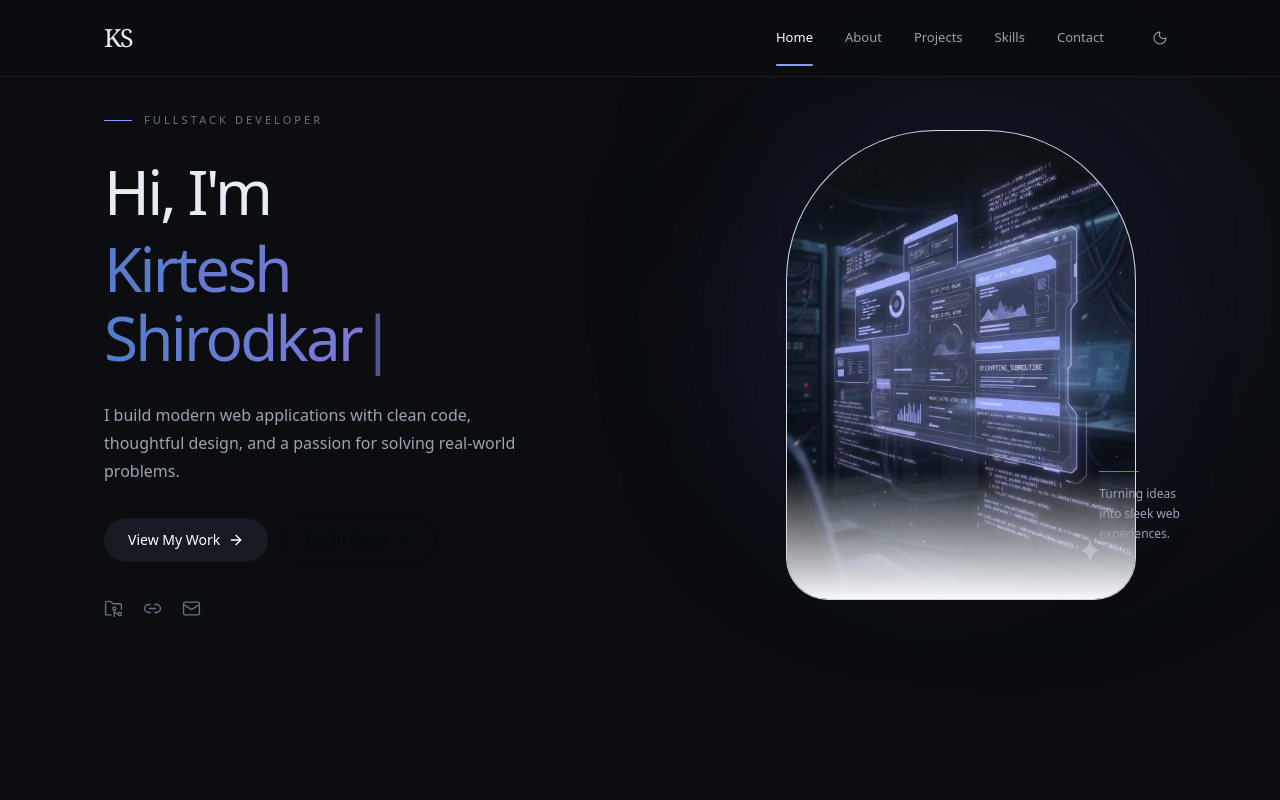
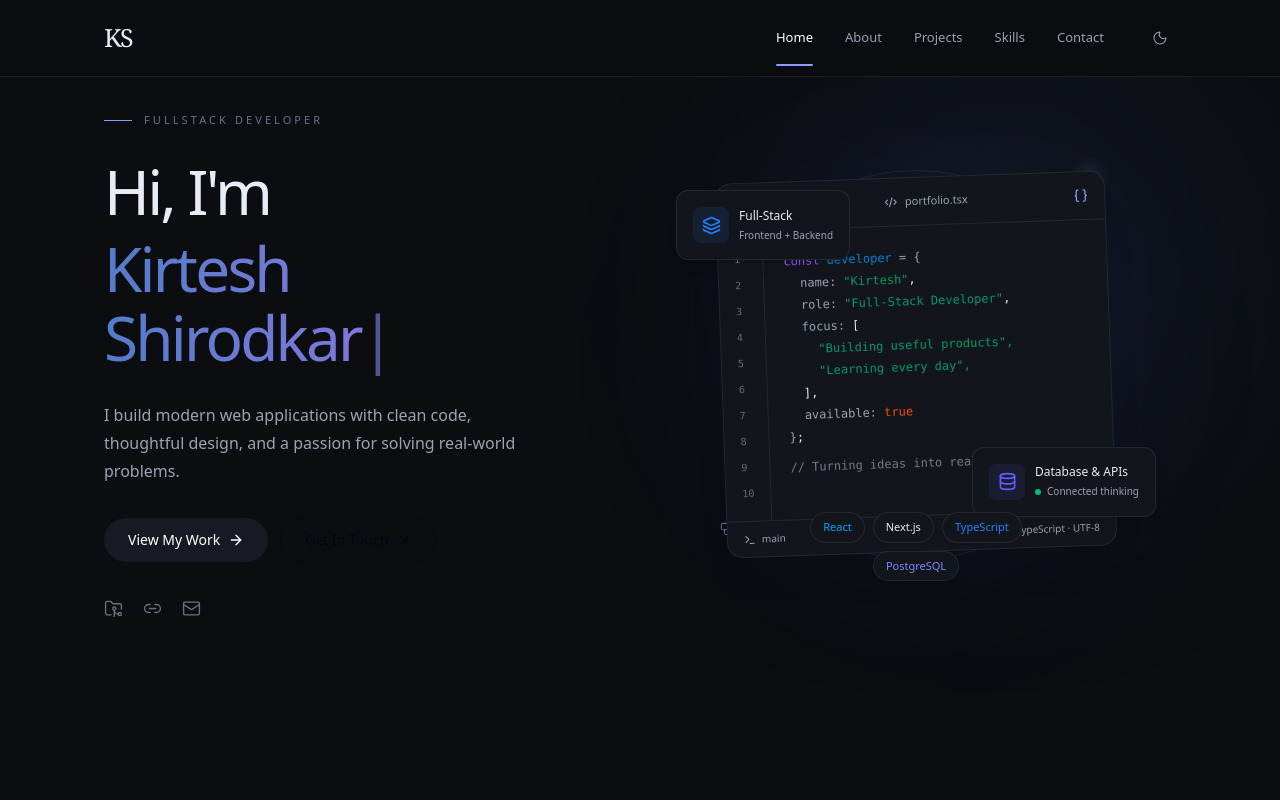
Before and after one commit to kirteshshirodkar/personal_portfolio, a Next.js app: page / in a window 1280 px wide. Shown: the top 800 px of the page. Built offline with nearby package versions, Linux system fonts and the light colour scheme.

Commit message:
fixed the potrait in hero section

```diff
--- a/src/components/sections/Hero.tsx
+++ b/src/components/sections/Hero.tsx
@@ -1,15 +1,14 @@
 import Link from "next/link";
-import Image from "next/image";
+
 import {
   ArrowDownRight,
   ArrowRight,
   FolderGit2,
   Link2,
   Mail,
+} from "lucide-react";
 
-} from "lucide-react";
-import hero from "../../../public/images/hero.png";
-
+import HeroVisual from "./HeroVisual";
 const socialLinks = [
   {
     label: "GitHub",
@@ -121,77 +120,9 @@ export default function Hero() {
           </div>
         </div>
 
-        {/* Portrait composition */}
-        <div className="relative mx-auto mt-2 w-full max-w-[430px] md:mt-0 md:max-w-none">
-          <div
-            aria-hidden="true"
-            className="absolute left-1/2 top-1/2 h-64 w-64
-              -translate-x-1/2 -translate-y-1/2 rounded-full
-              bg-indigo-500/10 blur-[90px] dark:bg-indigo-500/15
-              sm:h-80 sm:w-80"
-          />
-
-          {/* Portrait frame */}
-          <div
-            className="relative mx-auto h-[370px] w-[280px] overflow-hidden
-              rounded-t-[150px] rounded-b-[42px]
-              border border-gray-300/80
-              bg-gradient-to-b from-[#e8ebf8] via-[#f1f2f8] to-[#f8f9fc]
-              transition-colors duration-300
-              dark:border-white/10 dark:from-[#20283b]
-              dark:via-[#141925] dark:to-[#0b0d10]
-              sm:h-[440px] sm:w-[330px]
-              md:ml-auto md:mr-10 lg:h-[470px] lg:w-[350px]"
-          >
-            {/* Decorative rings */}
-            <div
-              aria-hidden="true"
-              className="absolute -right-16 top-20 h-56 w-56
-                rounded-full border border-[#6478e8]/15
-                dark:border-[#a6b4ff]/15"
-            />
-
-            <div
-              aria-hidden="true"
-              className="absolute -left-20 top-36 h-60 w-60
-                rounded-full border border-black/[0.06]
-                dark:border-white/[0.06]"
-            />
-
-            {/* Portrait placeholder */}
-            <Image
-              src={hero}
-              fill
-
-              alt="Picture of the author"
-            />
-
-            {/* Theme-aware bottom fade */}
-            <div
-              className="absolute inset-x-0 bottom-0 h-32
-                bg-gradient-to-t from-[#f8f9fc] to-transparent
-                dark:from-[#0b0d10]"
-            />
-          </div>
-
-          {/* Caption */}
-          <div className="absolute bottom-14 right-0 hidden max-w-[145px] md:block lg:right-[-4px]">
-            <span className="mb-3 block h-px w-10 bg-[#8b9dff]/70" />
-            <p className="text-xs leading-5 text-[var(--muted)]">
-              Turning ideas
-              <br />
-              into sleek web
-              <br />
-              experiences.
-            </p>
-          </div>
-
-          <span
-            aria-hidden="true"
-            className="absolute right-5 top-8 text-3xl font-extralight text-[#7d85df] dark:text-[#c4ceff]"
-          >
-
-          </span>
+        {/* Developer visual */}
+        <div className="relative mx-auto w-full max-w-[480px] md:mt-0">
+          <HeroVisual />
         </div>
       </div>
 
--- /dev/null
+++ b/src/components/sections/HeroVisual.tsx
@@ -0,0 +1,185 @@
+
+import {
+  Braces,
+  Code2,
+  Database,
+  Layers3,
+  Terminal,
+  Workflow,
+} from "lucide-react";
+
+const technologies = [
+  { name: "React", color: "text-sky-500" },
+  { name: "Next.js", color: "text-[var(--foreground)]" },
+  { name: "TypeScript", color: "text-blue-500" },
+  { name: "PostgreSQL", color: "text-indigo-400" },
+];
+
+export default function HeroVisual() {
+  return (
+    <div className="relative mx-auto flex min-h-[390px] w-full max-w-[480px] items-center justify-center sm:min-h-[460px]">
+      {/* Ambient glow */}
+      <div
+        aria-hidden="true"
+        className="absolute left-1/2 top-1/2 h-64 w-64 -translate-x-1/2 -translate-y-1/2 rounded-full bg-indigo-500/10 blur-[100px] sm:h-80 sm:w-80"
+      />
+
+      {/* Decorative orbit rings */}
+      <div
+        aria-hidden="true"
+        className="absolute h-[300px] w-[300px] rounded-full border border-[var(--accent)]/10 sm:h-[390px] sm:w-[390px]"
+      />
+      <div
+        aria-hidden="true"
+        className="absolute h-[240px] w-[240px] rounded-full border border-[var(--border)] sm:h-[320px] sm:w-[320px]"
+      />
+
+      {/* Main code editor */}
+      <div className="group relative z-10 w-full max-w-[390px] rotate-[-2deg] overflow-hidden rounded-2xl border border-[var(--border)] bg-[var(--surface)] shadow-2xl shadow-black/[0.06] transition-transform duration-500 hover:rotate-0 dark:shadow-black/20">
+        {/* Window header */}
+        <div className="flex h-12 items-center justify-between border-b border-[var(--border)] px-4">
+          <div className="flex items-center gap-2">
+            <span className="h-2.5 w-2.5 rounded-full bg-red-400/80" />
+            <span className="h-2.5 w-2.5 rounded-full bg-yellow-400/80" />
+            <span className="h-2.5 w-2.5 rounded-full bg-green-400/80" />
+          </div>
+
+          <div className="flex items-center gap-2 text-[11px] text-[var(--muted)]">
+            <Code2 size={13} />
+            <span>portfolio.tsx</span>
+          </div>
+
+          <Braces size={15} className="text-[var(--accent)]" />
+        </div>
+
+        {/* Editor content */}
+        <div className="flex">
+          {/* Line numbers */}
+          <div className="flex flex-col gap-[11px] border-r border-[var(--border)] px-3 py-5 font-mono text-[10px] text-[var(--muted)]/60 sm:px-4">
+            {Array.from({ length: 10 }, (_, i) => (
+              <span key={i}>{i + 1}</span>
+            ))}
+          </div>
+
+          {/* Code */}
+          <div className="min-w-0 flex-1 overflow-hidden px-4 py-5 font-mono text-[11px] leading-[22px] sm:px-5 sm:text-xs">
+            <p>
+              <span className="text-violet-500">const</span>{" "}
+              <span className="text-sky-600 dark:text-sky-400">developer</span>{" "}
+              <span className="text-[var(--muted)]">= {"{"}</span>
+            </p>
+
+            <p className="pl-4">
+              <span className="text-[var(--muted)]">name:</span>{" "}
+              <span className="text-emerald-600 dark:text-emerald-400">
+                &quot;Kirtesh&quot;
+              </span>
+              ,
+            </p>
+
+            <p className="pl-4">
+              <span className="text-[var(--muted)]">role:</span>{" "}
+              <span className="text-emerald-600 dark:text-emerald-400">
+                &quot;Full-Stack Developer&quot;
+              </span>
+              ,
+            </p>
+
+            <p className="pl-4">
+              <span className="text-[var(--muted)]">focus:</span> [
+            </p>
+
+            <p className="pl-8 text-emerald-600 dark:text-emerald-400">
+              &quot;Building useful products&quot;,
+            </p>
+            <p className="pl-8 text-emerald-600 dark:text-emerald-400">
+              &quot;Learning every day&quot;,
+            </p>
+
+            <p className="pl-4">],</p>
+
+            <p className="pl-4">
+              <span className="text-[var(--muted)]">available:</span>{" "}
+              <span className="text-orange-600 dark:text-orange-300">
+                true
+              </span>
+            </p>
+
+            <p>
+              <span className="text-[var(--muted)]">{"}"}</span>
+              <span className="text-[var(--foreground)]">;</span>
+            </p>
+
+            <p className="pt-2 text-[var(--muted)]/70">
+              // Turning ideas into reality
+              <span className="ml-1 inline-block h-3.5 w-[5px] animate-pulse bg-[var(--accent)] align-middle" />
+            </p>
+          </div>
+        </div>
+
+        {/* Editor footer */}
+        <div className="flex items-center justify-between border-t border-[var(--border)] px-4 py-2.5 text-[10px] text-[var(--muted)]">
+          <span className="flex items-center gap-1.5">
+            <Terminal size={12} />
+            main
+          </span>
+          <span>TypeScript · UTF-8</span>
+        </div>
+      </div>
+
+      {/* Floating technology card */}
+      <div className="absolute -left-1 top-[12%] z-20 rounded-xl border border-[var(--border)] bg-[var(--surface)] p-3 shadow-lg shadow-black/[0.04] sm:left-0 sm:p-4">
+        <div className="flex items-center gap-2.5">
+          <div className="flex h-9 w-9 items-center justify-center rounded-lg bg-blue-500/10">
+            <Layers3 size={19} className="text-blue-500" />
+          </div>
+          <div>
+            <p className="text-xs font-medium">Full-Stack</p>
+            <p className="mt-1 text-[10px] text-[var(--muted)]">
+              Frontend + Backend
+            </p>
+          </div>
+        </div>
+      </div>
+
+      {/* Floating database card */}
+      <div className="absolute -right-1 bottom-[17%] z-20 rounded-xl border border-[var(--border)] bg-[var(--surface)] p-3 shadow-lg shadow-black/[0.04] sm:right-0 sm:p-4">
+        <div className="flex items-center gap-2.5">
+          <div className="flex h-9 w-9 items-center justify-center rounded-lg bg-indigo-500/10">
+            <Database size={19} className="text-indigo-500" />
+          </div>
+          <div>
+            <p className="text-xs font-medium">Database & APIs</p>
+            <p className="mt-1 flex items-center gap-1.5 text-[10px] text-[var(--muted)]">
+              <span className="h-1.5 w-1.5 rounded-full bg-emerald-500" />
+              Connected thinking
+            </p>
+          </div>
+        </div>
+      </div>
+
+      {/* Technology chips */}
+      <div className="absolute bottom-[3%] left-1/2 z-20 flex -translate-x-1/2 flex-wrap justify-center gap-2">
+        {technologies.map((technology) => (
+          <span
+            key={technology.name}
+            className={`rounded-full border border-[var(--border)] bg-[var(--surface)] px-3 py-1.5 text-[10px] font-medium shadow-sm sm:text-[11px] ${technology.color}`}
+          >
+            {technology.name}
+          </span>
+        ))}
+      </div>
+
+      {/* Decorative accent */}
+      <div
+        aria-hidden="true"
+        className="absolute right-[13%] top-[8%] h-2 w-2 rounded-full bg-[var(--accent)] shadow-[0_0_18px_var(--accent)]"
+      />
+      <Workflow
+        size={19}
+        strokeWidth={1.3}
+        className="absolute bottom-[12%] left-[9%] text-[var(--accent)]/60"
+      />
+    </div>
+  );
+}
```
